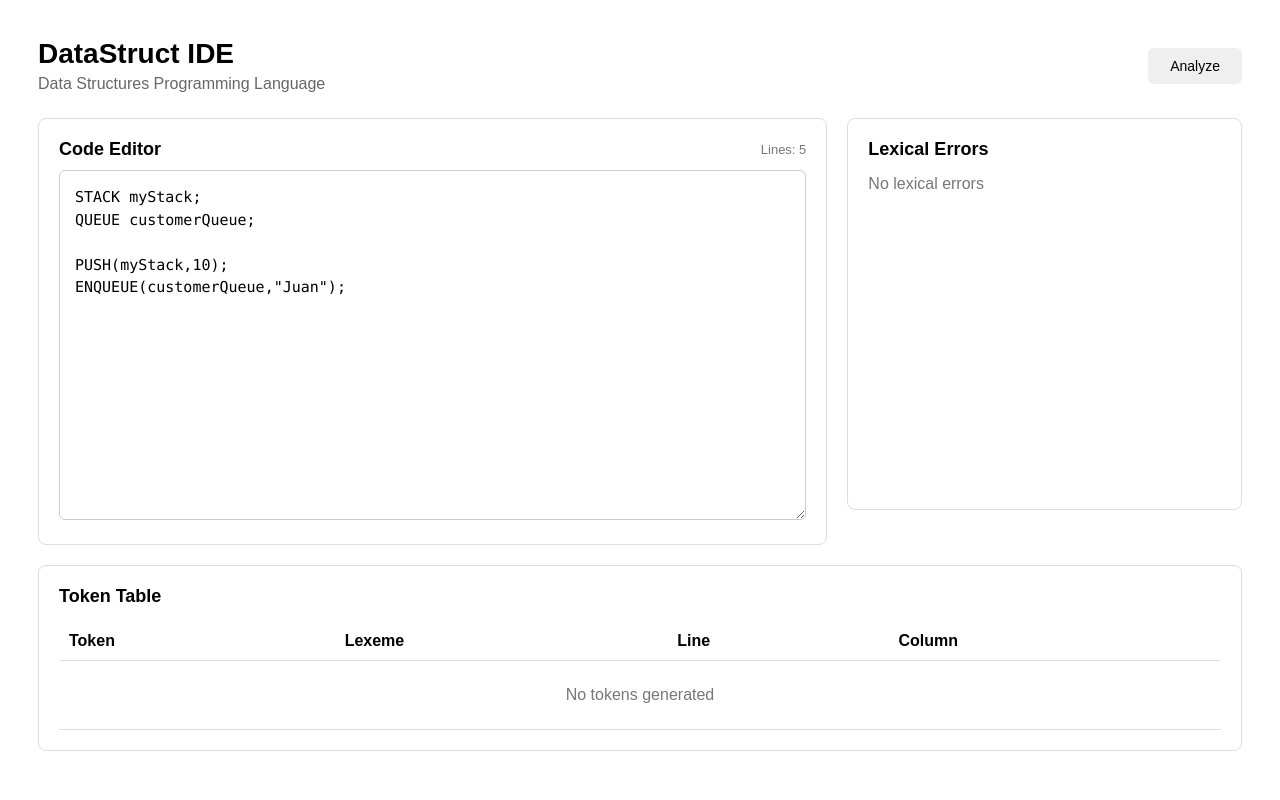
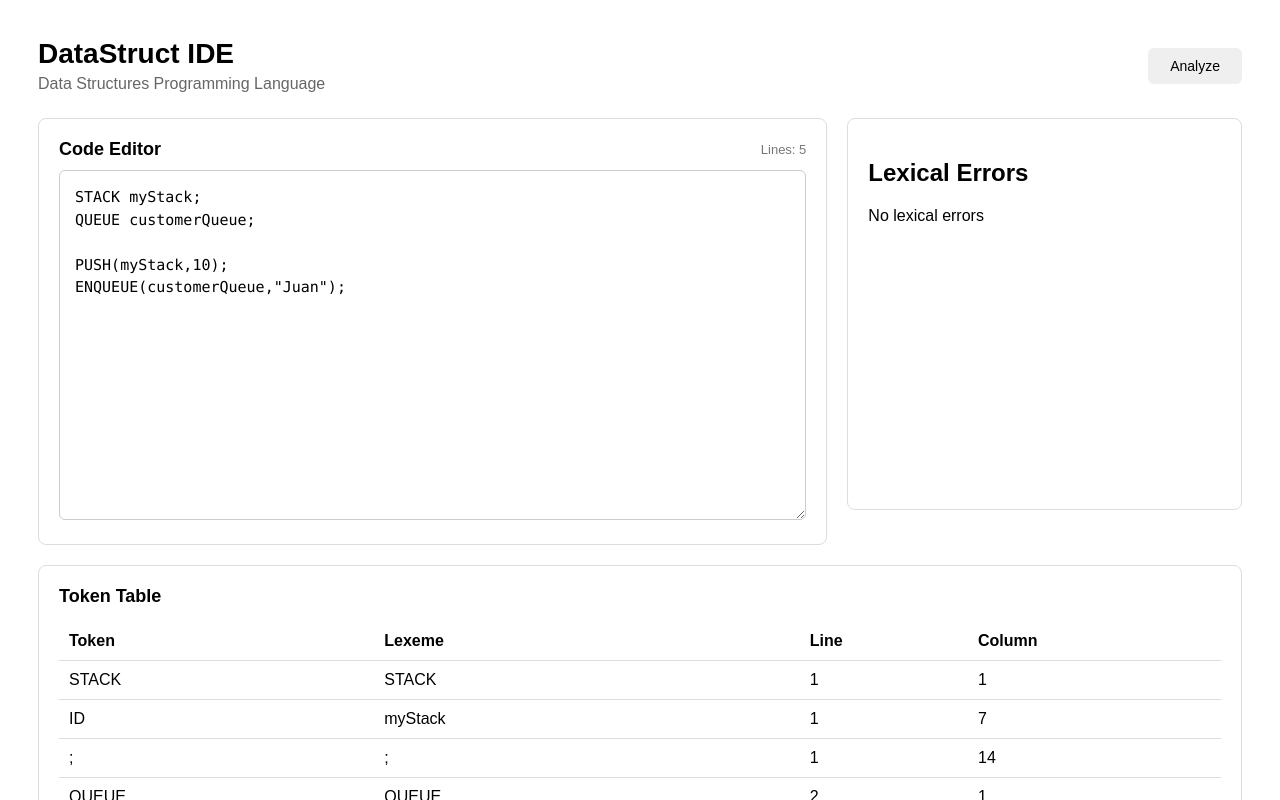
Before and after one commit to stephsaurio/DataStruct-IDE, an Angular app: page / in a window 1280 px wide. Both pictures are taken after a click on the button "Analyze". Shown: the top 800 px of the page. Built offline with nearby package versions, Linux system fonts and the light colour scheme.

Commit message:
lexer results to interface

```diff
--- a/src/app/app.html
+++ b/src/app/app.html
@@ -5,11 +5,7 @@
       <p>Data Structures Programming Language</p>
     </div>
 
-<button
-  class="analyze-button"
-  (click)="analyzeCode()">
-  Analyze
-</button>
+    <button class="analyze-button" (click)="analyzeCode()">Analyze</button>
   </header>
 
   <section class="workspace">
@@ -18,11 +14,11 @@
     </div>
 
     <aside class="errors-section">
-      <app-error-panel></app-error-panel>
+      <app-error-panel [errors]="errors"></app-error-panel>
     </aside>
   </section>
 
   <section class="tokens-section">
-    <app-token-table></app-token-table>
+    <app-token-table [tokens]="tokens"></app-token-table>
   </section>
 </main>
--- a/src/app/app.ts
+++ b/src/app/app.ts
@@ -3,7 +3,8 @@ import { CodeEditor } from './components/code-editor/code-editor';
 import { ErrorPanel } from './components/error-panel/error-panel';
 import { TokenTable } from './components/token-table/token-table';
 import { Lexer } from './services/lexer';
-
+import { Token } from './models/token';
+import { LexicalError } from './models/lexical-error';
 @Component({
   selector: 'app-root',
   imports: [CodeEditor, ErrorPanel, TokenTable],
@@ -11,20 +12,20 @@ import { Lexer } from './services/lexer';
   styleUrl: './app.css',
 })
 export class App {
-
   protected readonly title = signal('datastruct-ide');
-
+  tokens: Token[] = [];
+  errors: LexicalError[] = [];
   @ViewChild(CodeEditor)
   codeEditor!: CodeEditor;
 
   constructor(private lexer: Lexer) {}
 
-  analyzeCode(): void {
-    const sourceCode = this.codeEditor.codeContent;
+analyzeCode(): void {
+  const sourceCode = this.codeEditor.codeContent;
 
-    this.lexer.analyze(sourceCode);
+  this.lexer.analyze(sourceCode);
 
-    console.log('Tokens:', this.lexer.tokens);
-    console.log('Lexical errors:', this.lexer.errors);
-  }
+  this.tokens = [...this.lexer.tokens];
+  this.errors = [...this.lexer.errors];
 }
+}
--- a/src/app/components/error-panel/error-panel.css
+++ b/src/app/components/error-panel/error-panel.css
@@ -1,12 +1,21 @@
-.error-panel {
-  min-height: 350px;
+.error-list {
+  display: flex;
+  flex-direction: column;
+  gap: 10px;
 }
 
-.error-panel h2 {
-  margin-top: 0;
-  font-size: 18px;
+.error-item {
+  padding: 10px;
+  border: 1px solid #ddd;
+  border-radius: 6px;
 }
 
-.empty-message {
-  color: #777;
+.error-item strong {
+  display: block;
+  margin-bottom: 5px;
 }
+
+.error-item span {
+  font-size: 13px;
+  color: #666;
+}
--- a/src/app/components/error-panel/error-panel.html
+++ b/src/app/components/error-panel/error-panel.html
@@ -1,7 +1,31 @@
 <div class="error-panel">
+
   <h2>Lexical Errors</h2>
 
-  <div class="empty-message">
-    No lexical errors
-  </div>
+  @if (errors.length === 0) {
+
+    <div class="empty-message">
+      No lexical errors
+    </div>
+
+  } @else {
+
+    <div class="error-list">
+
+      @for (error of errors; track $index) {
+
+        <div class="error-item">
+          <strong>{{ error.message }}</strong>
+
+          <span>
+            Line {{ error.line }}, Column {{ error.column }}
+          </span>
+        </div>
+
+      }
+
+    </div>
+
+  }
+
 </div>
--- a/src/app/components/token-table/token-table.html
+++ b/src/app/components/token-table/token-table.html
@@ -12,11 +12,24 @@
     </thead>
 
   <tbody>
+
+  @for (token of tokens; track $index) {
+    <tr>
+      <td>{{ token.type }}</td>
+      <td>{{ token.lexeme }}</td>
+      <td>{{ token.line }}</td>
+      <td>{{ token.column }}</td>
+    </tr>
+  }
+
+  @if (tokens.length === 0) {
     <tr>
       <td colspan="4" class="empty-table">
         No tokens generated
       </td>
     </tr>
+  }
+
 </tbody>
   </table>
 </div>
```
Also changed, not shown: src/app/components/error-panel/error-panel.ts (+9 -4 lines), src/app/components/token-table/token-table.ts (+9 -4 lines). Lines whose indentation alone changed are shown as unchanged.
